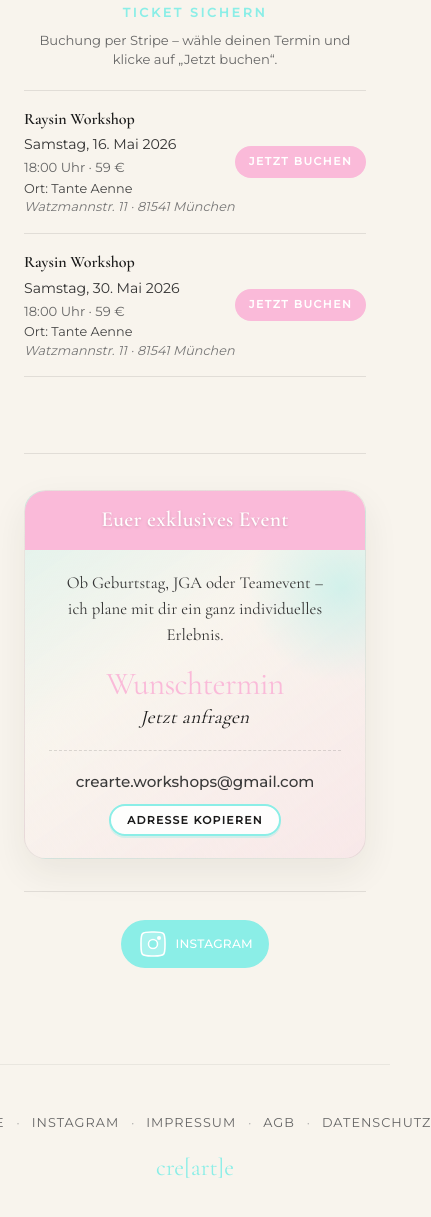
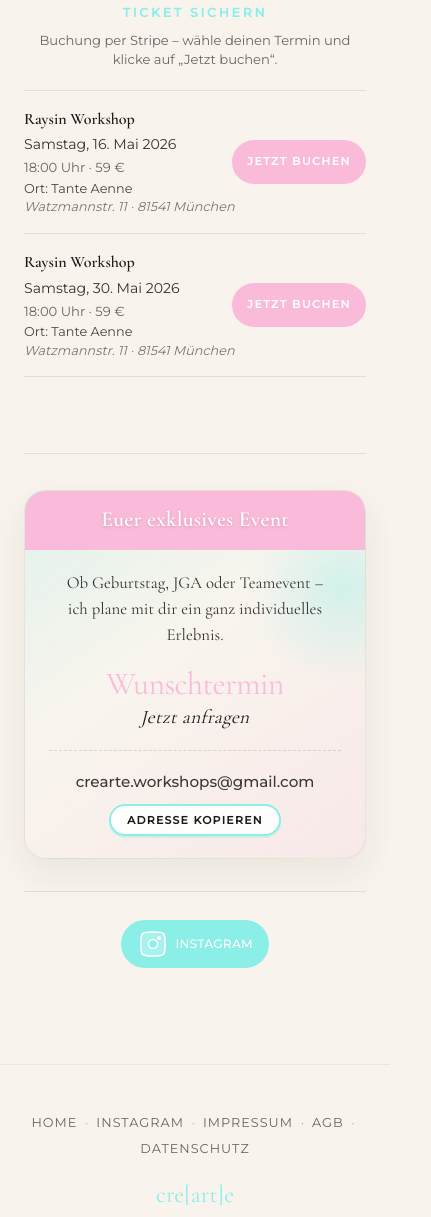
Before and after one commit to cre-art-e/website, a website: page index.html in a window 390 px wide. Shown: the part 2347-3564 px from the top of the page, 431 px wide, since content can reach past the window. Drawn offline with nearby package versions, Linux system fonts and the light colour scheme.

Commit message:
Fix mobile iOS ticket/Insta taps and footer wrap
- Ticket CTA: touch-action, z-index, no iOS link underline, larger tap on small screens
- Instagram a.btn-inst: explicit no underline and white text
- Body overflow-x; footer links flex-wrap and word break to avoid horizontal scroll

```diff
--- a/styles.css
+++ b/styles.css
@@ -34,6 +34,8 @@ body {
   line-height: 1.6;
   color: #000;
   background-color: var(--color-beige);
+  overflow-x: hidden;
+  max-width: 100%;
 }
 
 /* Header – cream brand background; equal space above & below logo to browser / banner */
@@ -280,26 +282,39 @@ a.workshop-ticket-soon,
   font-weight: 600;
   letter-spacing: 0.14em;
   text-transform: uppercase;
-  color: #fff;
+  color: #fff !important;
   background: var(--color-rose);
-  padding: 0.45rem 0.85rem;
+  padding: 0.5rem 0.95rem;
   border: none;
   border-radius: 999px;
   white-space: nowrap;
   flex-shrink: 0;
-  text-decoration: none;
+  text-decoration: none !important;
+  -webkit-text-decoration: none !important;
+  text-underline-offset: 0;
+  -webkit-tap-highlight-color: rgba(0, 0, 0, 0.12);
   text-align: center;
   display: inline-block;
   transition: background 0.2s ease, color 0.2s ease;
   cursor: pointer;
-  -webkit-tap-highlight-color: transparent;
+  touch-action: manipulation;
+  position: relative;
+  z-index: 2;
+  pointer-events: auto;
+  -webkit-user-select: none;
+  user-select: none;
 }
 
 a.workshop-ticket-soon:hover,
 a.workshop-ticket-soon:focus-visible {
   background: var(--color-turquoise);
-  color: #fff;
+  color: #fff !important;
   outline: none;
+}
+
+a.workshop-ticket-soon:visited {
+  color: #fff !important;
+  text-decoration: none !important;
 }
 
 .workshop-description-title {
@@ -737,6 +752,23 @@ section.workshop-you-get {
     font-size: clamp(0.94rem, 2.05vw, 1.05rem);
     line-height: 1.62;
   }
+
+  .workshop-ticket-slot {
+    align-items: stretch;
+  }
+
+  .workshop-ticket-slot-info {
+    max-width: 100%;
+  }
+
+  a.workshop-ticket-soon {
+    align-self: center;
+    min-height: 2.75rem;
+    display: inline-flex;
+    align-items: center;
+    justify-content: center;
+    z-index: 3;
+  }
 }
 
 .hero-buttons {
@@ -921,6 +953,14 @@ section.workshop-you-get {
   display: inline-flex;
 }
 
+a.btn-inst,
+a.btn-inst:visited,
+a.btn-inst:hover {
+  text-decoration: none !important;
+  -webkit-text-decoration: none !important;
+  color: #fff;
+}
+
 .btn-primary {
   background: var(--color-rose);
   color: #fff;
@@ -1075,18 +1115,22 @@ section.hero {
 
 /* Footer */
 .footer {
-  padding: 2rem;
+  padding: 2rem 1rem;
   background: var(--color-beige);
   border-top: 1px solid rgba(0, 0, 0, 0.06);
+  max-width: 100%;
+  box-sizing: border-box;
 }
 
 .footer-inner {
   max-width: 1200px;
+  width: 100%;
   margin: 0 auto;
   display: flex;
   flex-direction: column;
   align-items: center;
   text-align: center;
+  box-sizing: border-box;
 }
 
 .footer-brand {
@@ -1102,17 +1146,27 @@ section.hero {
 .footer-links {
   margin-top: 1rem;
   display: flex;
+  flex-wrap: wrap;
   justify-content: center;
   align-items: center;
-  gap: 0.5rem;
+  row-gap: 0.4rem;
+  column-gap: 0.25rem;
+  max-width: 100%;
+  padding: 0 0.15rem;
+  box-sizing: border-box;
 }
 
 .footer-links a {
   color: #666;
   text-decoration: none;
+  -webkit-text-decoration: none;
   font-size: 0.8rem;
   text-transform: uppercase;
   letter-spacing: 1px;
+  white-space: normal;
+  text-align: center;
+  max-width: 100%;
+  word-break: break-word;
 }
 
 .footer-links a:hover {
```
